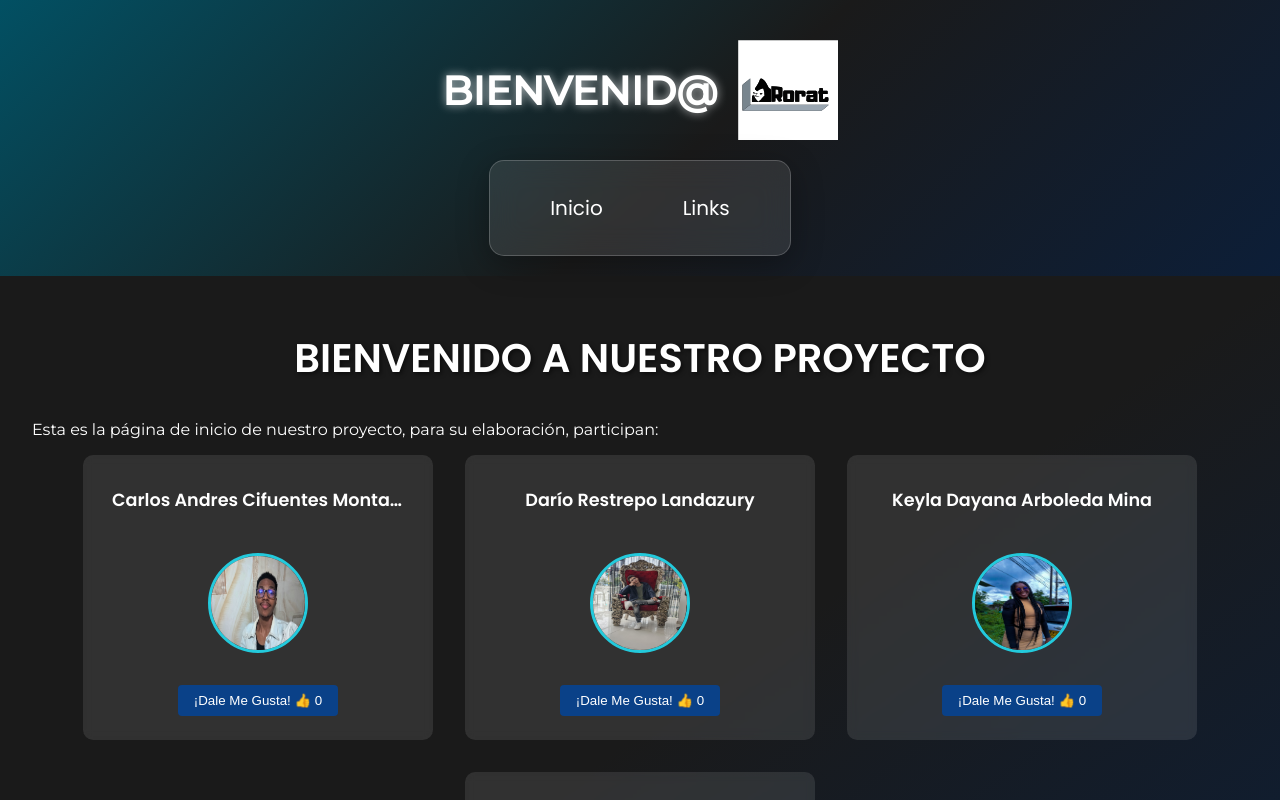
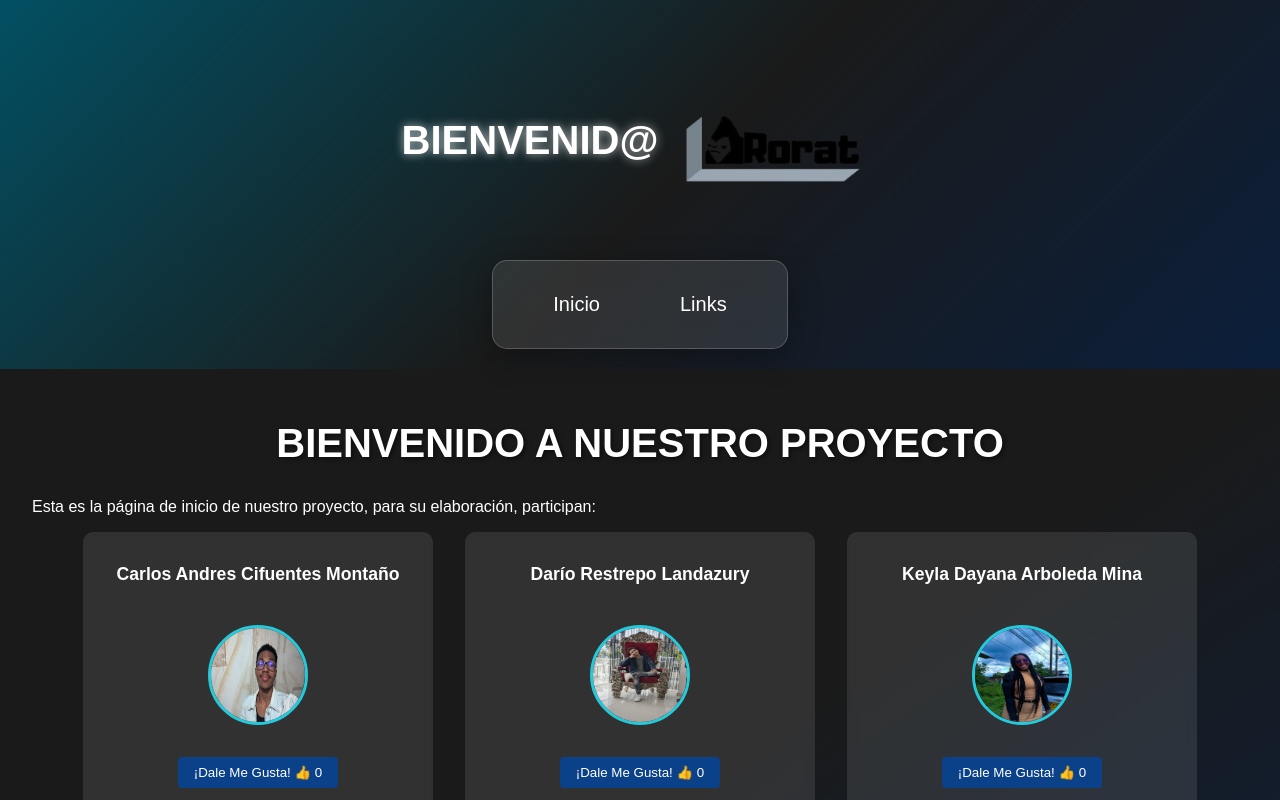
Before and after one commit to setneuficX8/Proyecto-Seminario-de-Actualizacion, a React (Vite) app: page / in a window 1280 px wide. Shown: the top 800 px of the page. Built offline with nearby package versions, Linux system fonts and the light colour scheme.

Commit message:
agregando el hook lazy

```diff
--- a/src/App.jsx
+++ b/src/App.jsx
@@ -1,11 +1,12 @@
-import { useState } from 'react'
 import { BrowserRouter, Routes, Route, Link } from 'react-router-dom'
-import Nosotros from './components/Nosotros.jsx'
-import Ruta from './components/Ruta.jsx'
+import {lazy, Suspense} from 'react'
 import './App.css'
 
+const Nosotros = lazy(() => import('./components/Nosotros'))
+const Ruta = lazy(() => import('./components/Ruta'))
+
+
 function App() {
-  const [count, setCount] = useState(0)
 
   return (
     <BrowserRouter>
@@ -13,17 +14,19 @@ function App() {
           <div className="bienvenida">
             <h1>BIENVENID@</h1>
 
-            <img src="public/file.svg" alt="Logo de la aplicación" width={100} height={100} />
+            <img src="public/rot.png" alt="Logo de la aplicación" width={200} height={200} />
           </div>
         <nav>
           <h3><Link to="/" >Inicio</Link></h3>
           <h3><Link to="/ruta" >Links</Link></h3>
         </nav>
         <main>
-          <Routes>
+          <Suspense fallback={<div>Cargando...</div>}>
+             <Routes>
             <Route path="/" element={<Nosotros />} />
             <Route path="/ruta" element={<Ruta />} />
           </Routes>
+          </Suspense>
         </main>
       </div>
     </BrowserRouter>
```
Also changed, not shown: public/rot.png (added).
